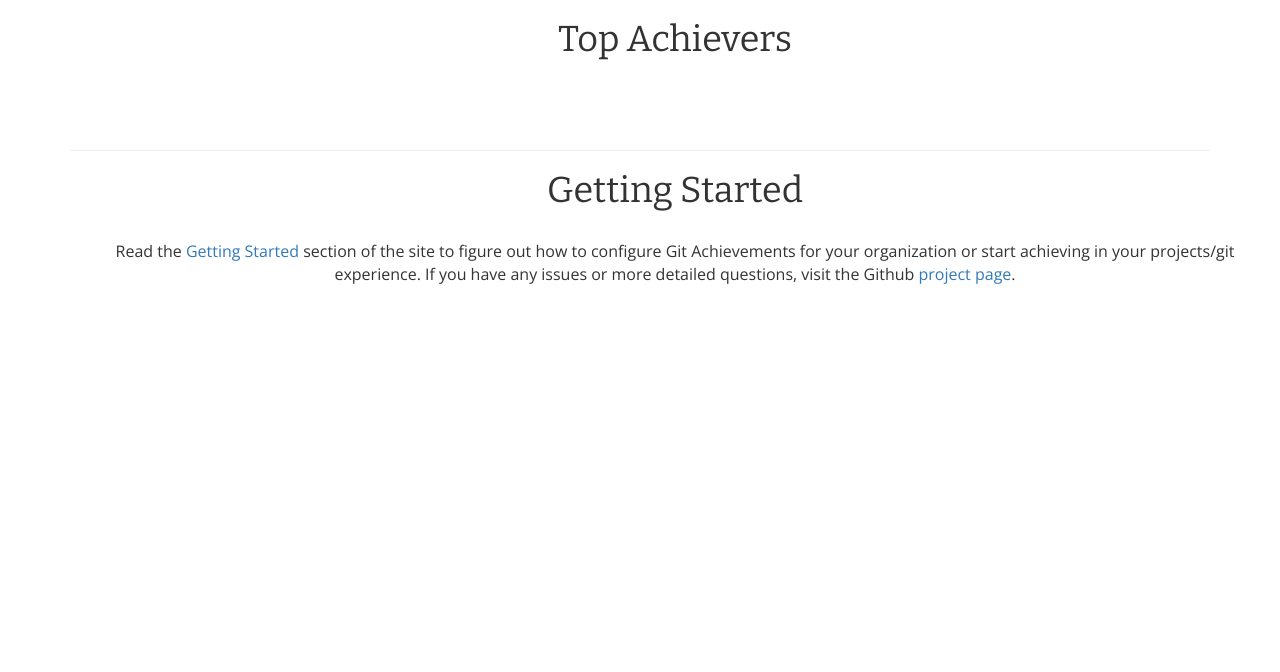
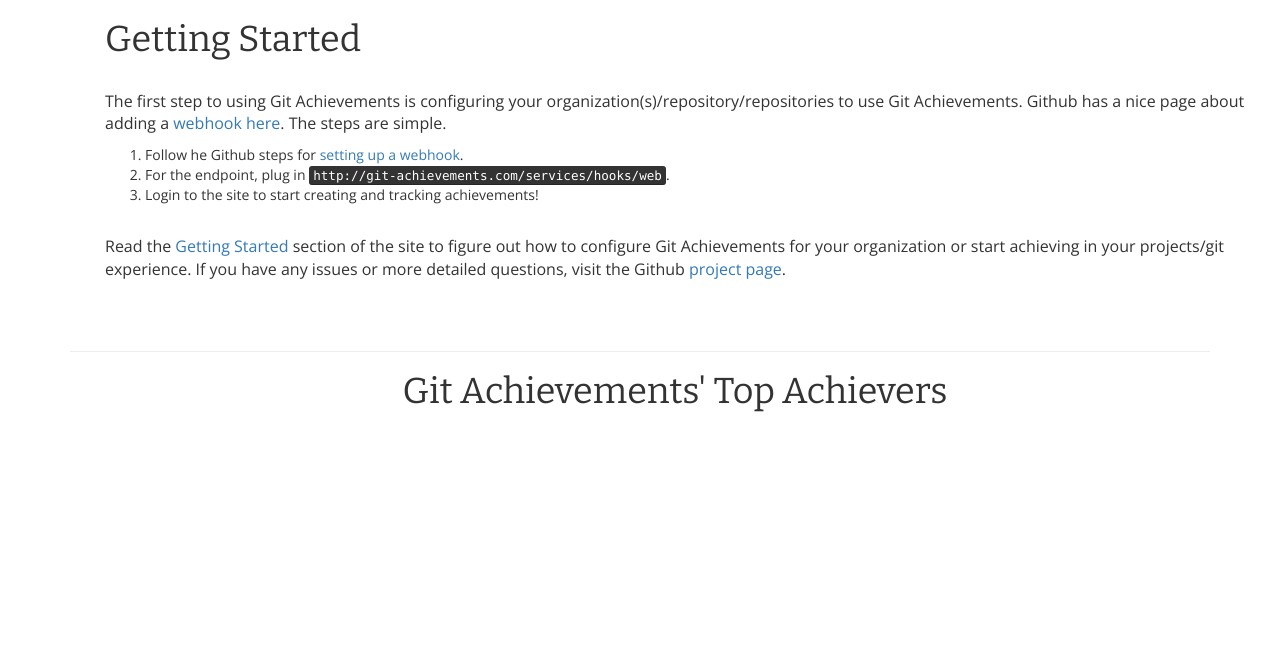
Before and after one commit to hkpeprah/git-achievements, a Django app: template app/achievement/templates/achievement/index.html in a window 1280 px wide. Shown: the part 30-702 px from the top of the page. Run offline with Django 3.2, Linux system fonts and the light colour scheme; the template is opened without the code that fills it, so the values that code supplies are empty; style sheets or scripts are compiled from the project's sources; parts of the project's set-up code (start-up, migrations or seed data) failed here and were passed over; some libraries are stand-ins or nearby versions.

Commit message:
Some appearance changes and extra details.

```diff
--- a/app/achievement/templates/achievement/achievements/approve.html
+++ b/app/achievement/templates/achievement/achievements/approve.html
@@ -7,7 +7,7 @@
         <div class="row">
             <h2>Achievement Details</h2>
             <hr/>
-            <div class="col-xs-12" style="margin-bottom: 15px; margin-top: -5px;">
+            <div class="col-xs-12" style="margin-bottom: 15px; margin-top: -5px; padding: 0px;">
                 {% if prev_page %}
                     <a href="{% url 'approve_achievement' achievement_id=prev_page %}" class="pull-left btn btn-default">Previous</a>
                 {% endif %}
@@ -84,7 +84,7 @@
             <input class="btn btn-primary btn-submit" name="vote" type="submit" value="downvote" />
             <br/>
             {% if user.is_superuser or user.moderator %}
-                <input name="vote" type="submit" value="approve" />
+                <input class="btn btn-info btn-submit" name="vote" type="submit" value="approve" />
             {% endif %}
         </form>
     </div>
--- a/app/achievement/templates/achievement/index.html
+++ b/app/achievement/templates/achievement/index.html
@@ -2,9 +2,26 @@
 {% load staticfiles %}
 {% block content %}
     <div class="container">
+        <section id="getting-started">
+            <div class="container text-left">
+                <h1>Getting Started</h1>
+                <p>The first step to using Git Achievements is configuring your organization(s)/repository/repositories to use Git Achievements.  Github has a nice page about adding a <a href="//developer.github.com/webhooks/creating/#setting-up-a-webhook">webhook here</a>.  The steps are simple.
+                    <ol>
+                        <li>Follow he Github steps for <a href="//developer.github.com/webhooks/creating/#setting-up-a-webhook">setting up a webhook</a>.</li>
+                        <li>For the endpoint, plug in <kbd>http://git-achievements.com/services/hooks/web</kbd>.</li>
+                        <li>Login to the site to start creating and tracking achievements!</li>
+                    </ol>
+                </p>
+                <br/>
+                <p>Read the <a href="{% url 'faq' %}">Getting Started</a> section of the site to figure out how to configure Git Achievements for your organization or start achieving in your projects/git experience.  If you have any issues or more detailed questions, visit the Github <a href="//github.com/git-achievements/git-achievements">project page</a>.
+                </p>
+            </div>
+        </section>
+        <br/>
+        <hr/>
         <section id="top-achievers">
             <div class="container">
-                <h1>Top Achievers</h1>
+                <h1>Git Achievements' Top Achievers</h1>
                 {% for achiever in achievers %}
                     <div class="col-xs-12 col-sm-6 col-lg-4 clearfix achiever">
                         <span class="rank">{{ forloop.counter }}</span>
@@ -13,15 +30,5 @@
                 {% endfor %}
             </div>
         </section>
-        <br/>
-        <hr/>
-        <section id="getting-started">
-            <div class="container">
-                <h1>Getting Started</h1>
-                <p>Read the <a href="{% url 'faq' %}">Getting Started</a> section of the site to figure out how to configure Git Achievements for your organization or start achieving in your projects/git experience.  If you have any issues or more detailed questions, visit the Github <a href="//github.com/git-achievements/git-achievements">project page</a>.
-                </p>
-            </div>
-        </section>
-        <br/>
     </div>
 {% endblock %}
```
